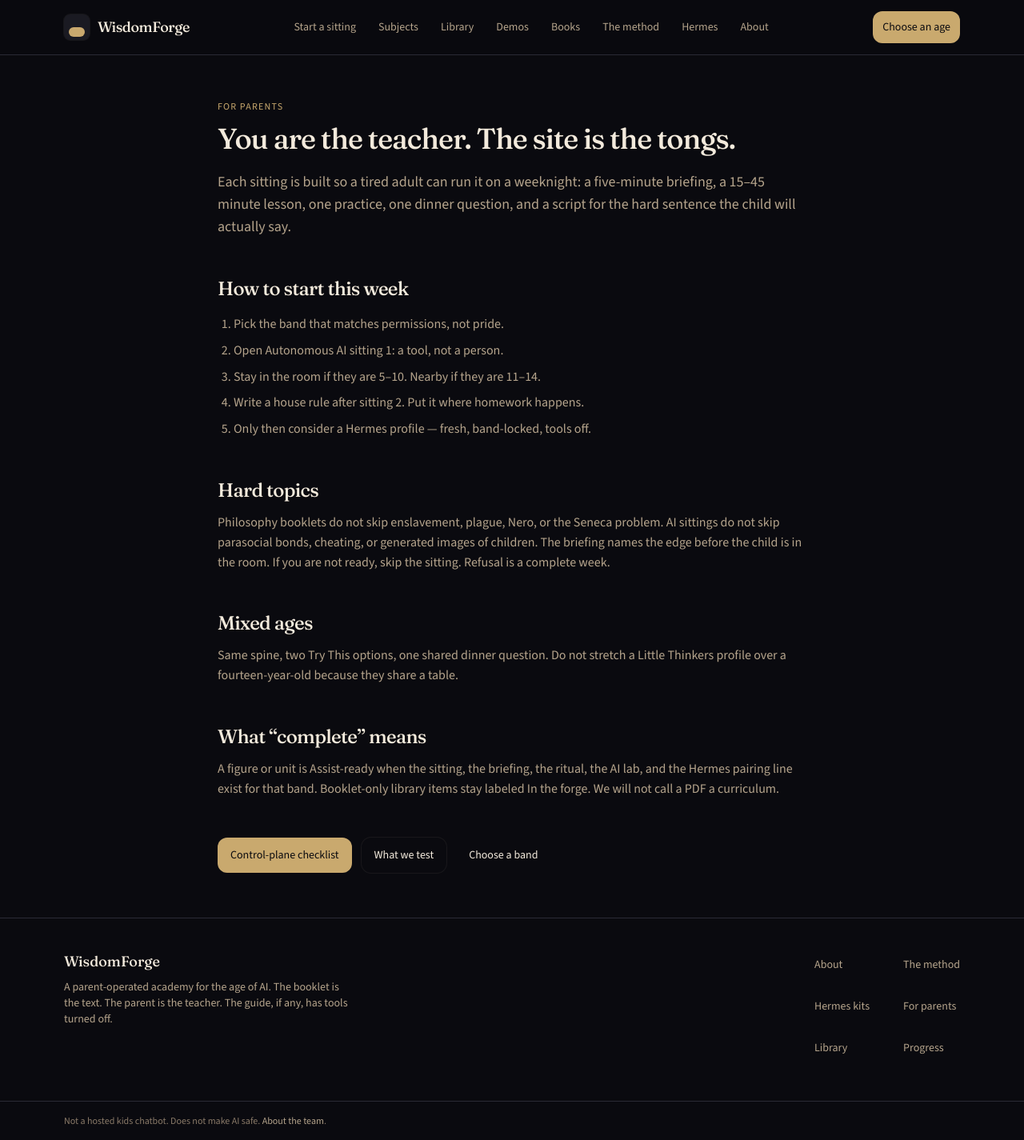
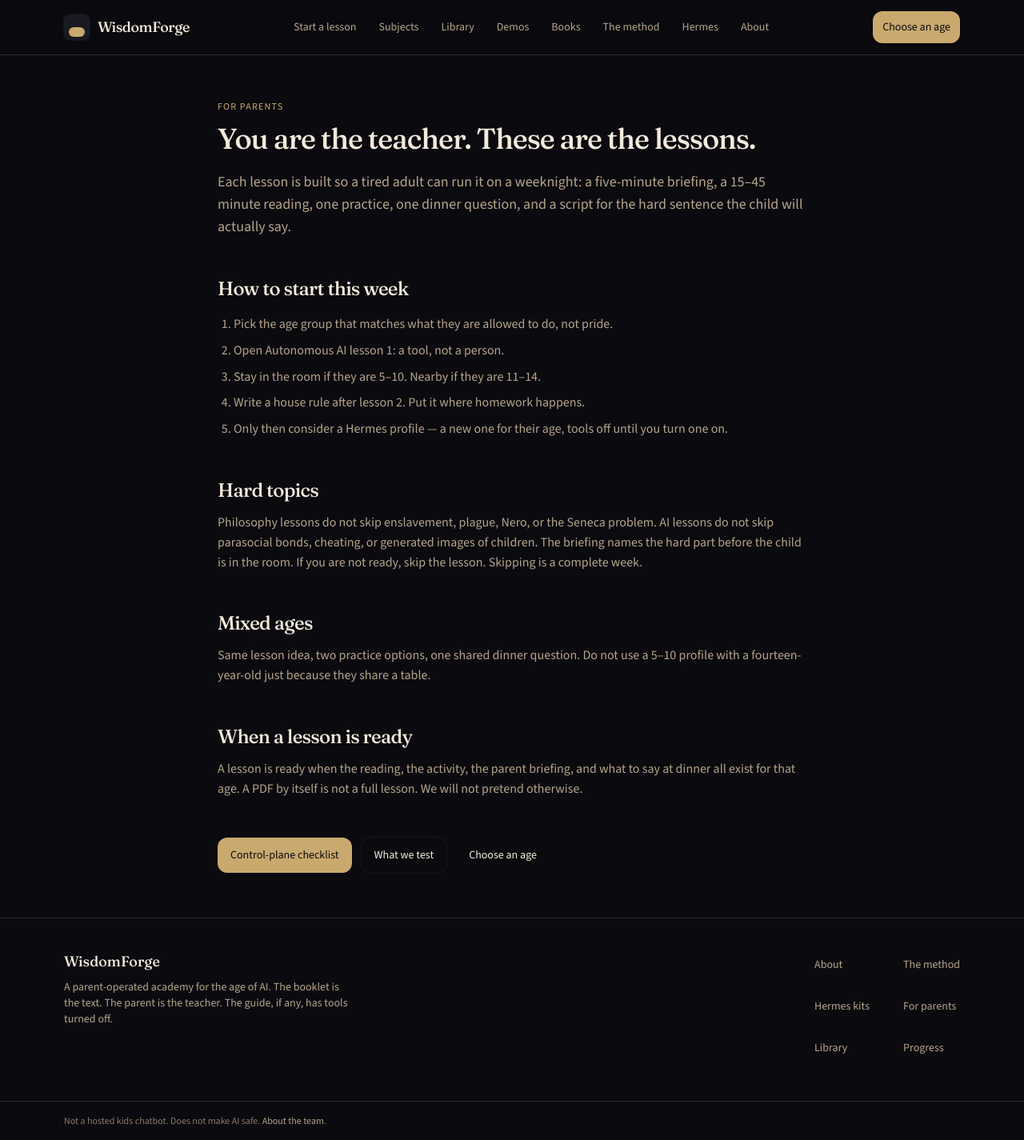
Before and after one commit to smfworks/wisdomforge, a Next.js app: page /parents in a window 1280 px wide. Shown: the whole page at 80% size. Built offline with nearby package versions, Linux system fonts and the light colour scheme.

Commit message:
fix: parent-plain copy on start, parents, method, hermes, library
Drop forge cleverness (tongs, chair, In the forge, band-locked) on explanatory pages. Nav Start a lesson. Homepage 002+003 and How it works stay.

```diff
--- a/src/app/hermes/page.tsx
+++ b/src/app/hermes/page.tsx
@@ -15,7 +15,7 @@
       <p className="text-xs font-medium tracking-widest text-accent uppercase">Hermes</p>
       <h1 className="mt-3 font-display text-4xl text-fg">A guide you inspect. Not a chatbot we host.</h1>
       <p className="mt-5 text-lg text-muted">
-        WisdomForge lessons work with zero AI. Hermes is optional: a parent-operated, band-locked profile that sits beside the booklet. It does not make AI safe. You may refuse it.
+        Lessons work with no AI. Hermes is optional: a profile you run on your computer, for one age group, beside the printed lesson. It does not make AI safe. You may skip it.
       </p>
 
       <section className="mt-12 rounded-xl bg-surface p-5 shadow-[var(--shadow-border)]">
@@ -81,7 +81,7 @@
           <li className="rounded-lg bg-raised p-4 shadow-[var(--shadow-border)]">
             <p className="text-xs text-accent uppercase">Little Thinkers · Young Minds · Emerging Adults</p>
             <p className="mt-1 text-sm text-fg">
-              Band-locked child profiles for ages 5–10, 11–14, and 15–18. Fresh profiles only — never clone an adult profile. Includes START-HERE.md, BANDS.md, and DECISIONS.md.
+              Child profiles for ages 5–10, 11–14, and 15–18. New profiles only — never copy an adult profile. Includes START-HERE.md, BANDS.md, and DECISIONS.md.
             </p>
             <a
               className="mt-2 inline-flex text-sm text-accent hover:underline"
--- a/src/app/library/page.tsx
+++ b/src/app/library/page.tsx
@@ -35,10 +35,10 @@
       <p className="text-xs font-medium tracking-[0.28em] text-accent uppercase">Library</p>
       <h1 className="mt-3 font-display text-4xl text-fg sm:text-5xl">The library</h1>
       <p className="mt-4 max-w-2xl text-lg text-muted">
-        An expanding library of units. Ready means a parent can run the sitting tonight. In the forge means the catalog is honest about what is still being written.
+        An expanding library of units. Ready means a parent can run the lesson tonight. Still being written means the catalog is honest about what is unfinished.
       </p>
       <p className="mt-4 text-sm text-faint">
-        {ready} ready · {forge} in the forge
+        {ready} ready · {forge} still being written
       </p>
 
       {/* Subject filter chips */}
@@ -146,7 +146,7 @@
                     <h2 className="font-display text-xl text-fg">{u.title}</h2>
                   </div>
                   <span className="text-xs tracking-wide text-accent uppercase">
-                    {u.status === "ready" ? "Ready" : "In the forge"}
+                    {u.status === "ready" ? "Ready" : "Still being written"}
                   </span>
                 </div>
                 <p className="mt-2 text-sm text-muted">{u.blurb}</p>
--- a/src/app/method/page.tsx
+++ b/src/app/method/page.tsx
@@ -13,18 +13,18 @@
       </p>
 
       <section className="mt-12">
-        <h2 className="font-display text-2xl text-fg">A sitting</h2>
+        <h2 className="font-display text-2xl text-fg">A lesson</h2>
         <ol className="mt-4 list-decimal space-y-3 pl-5 text-muted">
           <li>Parent reads the briefing (five minutes, child not yet in the room).</li>
-          <li>Read the lesson. Little Thinkers are read to. Everyone else reads.</li>
-          <li>Try this — with hands, paper, a timer. No model yet.</li>
-          <li>Open the lesson guide or a band-locked Hermes profile. Hint only.</li>
-          <li>Evaluate what the guide got wrong. Mark the sitting. Ask the dinner question later.</li>
+          <li>Read the lesson. Ages 5–10 are read to. Everyone else reads.</li>
+          <li>Try this — with hands, paper, a timer. No AI yet.</li>
+          <li>Optional: open the lesson guide or a Hermes profile for that age. Hint only.</li>
+          <li>Check what the guide got wrong. Mark the lesson done. Ask the dinner question later.</li>
         </ol>
       </section>
 
       <section className="mt-12">
-        <h2 className="font-display text-2xl text-fg">Four bands, four rituals</h2>
+        <h2 className="font-display text-2xl text-fg">Four ages, four house rules</h2>
         <ul className="mt-4 space-y-3 text-muted">
           <li>
             <span className="text-fg">5–10 Ask a Grown-Up.</span> Conversation only. A grown-up in the room.
@@ -61,7 +61,7 @@
 
       <div className="mt-12 flex flex-col gap-3 sm:flex-row">
         <Button asChild>
-          <Link href="/start">Start a sitting</Link>
+          <Link href="/start">Start a lesson</Link>
         </Button>
         <Button asChild variant="secondary">
           <Link href="/demos">See a demo</Link>
--- a/src/app/parents/page.tsx
+++ b/src/app/parents/page.tsx
@@ -5,40 +5,40 @@
   return (
     <main className="mx-auto max-w-3xl px-4 py-14">
       <p className="text-xs font-medium tracking-widest text-accent uppercase">For parents</p>
-      <h1 className="mt-3 font-display text-4xl text-fg">You are the teacher. The site is the tongs.</h1>
+      <h1 className="mt-3 font-display text-4xl text-fg">You are the teacher. These are the lessons.</h1>
       <p className="mt-5 text-lg text-muted">
-        Each sitting is built so a tired adult can run it on a weeknight: a five-minute briefing, a 15–45 minute lesson, one practice, one dinner question, and a script for the hard sentence the child will actually say.
+        Each lesson is built so a tired adult can run it on a weeknight: a five-minute briefing, a 15–45 minute reading, one practice, one dinner question, and a script for the hard sentence the child will actually say.
       </p>
 
       <section className="mt-12 space-y-4 text-muted">
         <h2 className="font-display text-2xl text-fg">How to start this week</h2>
         <ol className="list-decimal space-y-2 pl-5">
-          <li>Pick the band that matches permissions, not pride.</li>
-          <li>Open Autonomous AI sitting 1: a tool, not a person.</li>
+          <li>Pick the age group that matches what they are allowed to do, not pride.</li>
+          <li>Open Autonomous AI lesson 1: a tool, not a person.</li>
           <li>Stay in the room if they are 5–10. Nearby if they are 11–14.</li>
-          <li>Write a house rule after sitting 2. Put it where homework happens.</li>
-          <li>Only then consider a Hermes profile — fresh, band-locked, tools off.</li>
+          <li>Write a house rule after lesson 2. Put it where homework happens.</li>
+          <li>Only then consider a Hermes profile — a new one for their age, tools off until you turn one on.</li>
         </ol>
       </section>
 
       <section className="mt-12">
         <h2 className="font-display text-2xl text-fg">Hard topics</h2>
         <p className="mt-3 text-muted">
-          Philosophy booklets do not skip enslavement, plague, Nero, or the Seneca problem. AI sittings do not skip parasocial bonds, cheating, or generated images of children. The briefing names the edge before the child is in the room. If you are not ready, skip the sitting. Refusal is a complete week.
+          Philosophy lessons do not skip enslavement, plague, Nero, or the Seneca problem. AI lessons do not skip parasocial bonds, cheating, or generated images of children. The briefing names the hard part before the child is in the room. If you are not ready, skip the lesson. Skipping is a complete week.
         </p>
       </section>
 
       <section className="mt-12">
         <h2 className="font-display text-2xl text-fg">Mixed ages</h2>
         <p className="mt-3 text-muted">
-          Same spine, two Try This options, one shared dinner question. Do not stretch a Little Thinkers profile over a fourteen-year-old because they share a table.
+          Same lesson idea, two practice options, one shared dinner question. Do not use a 5–10 profile with a fourteen-year-old just because they share a table.
         </p>
       </section>
 
       <section className="mt-12">
-        <h2 className="font-display text-2xl text-fg">What &ldquo;complete&rdquo; means</h2>
+        <h2 className="font-display text-2xl text-fg">When a lesson is ready</h2>
         <p className="mt-3 text-muted">
-          A figure or unit is Assist-ready when the sitting, the briefing, the ritual, the AI lab, and the Hermes pairing line exist for that band. Booklet-only library items stay labeled In the forge. We will not call a PDF a curriculum.
+          A lesson is ready when the reading, the activity, the parent briefing, and what to say at dinner all exist for that age. A PDF by itself is not a full lesson. We will not pretend otherwise.
         </p>
       </section>
 
@@ -50,7 +50,7 @@
           <Link href="/evals">What we test</Link>
         </Button>
         <Button asChild variant="ghost">
-          <Link href="/start">Choose a band</Link>
+          <Link href="/start">Choose an age</Link>
         </Button>
       </div>
     </main>
--- a/src/app/progress/page.tsx
+++ b/src/app/progress/page.tsx
@@ -58,7 +58,7 @@
       ) : (
         <div className="mt-10">
           <Button asChild>
-            <Link href="/start">Start a sitting</Link>
+            <Link href="/start">Start a lesson</Link>
           </Button>
         </div>
       )}
--- a/src/components/site-header.tsx
+++ b/src/components/site-header.tsx
@@ -6,7 +6,7 @@
 import { cn } from "@/lib/utils";
 
 const links = [
-  { href: "/start", label: "Start a sitting" },
+  { href: "/start", label: "Start a lesson" },
   { href: "/subjects", label: "Subjects" },
   { href: "/library", label: "Library" },
   { href: "/demos", label: "Demos" },
```
Also changed, not shown: src/app/start/page.tsx (+5 -5 lines).
